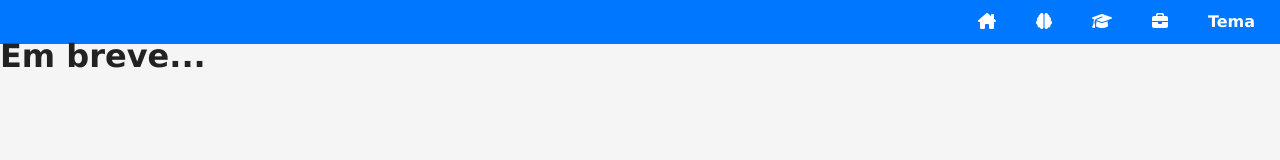
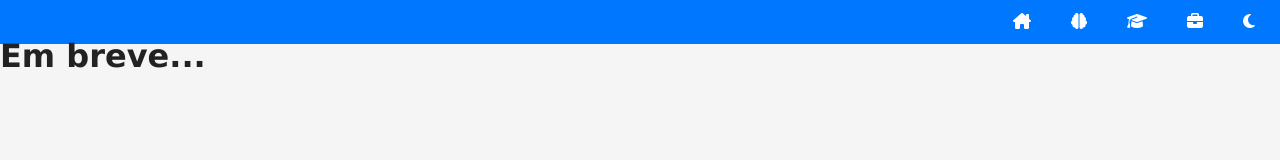
Before and after one commit to LucasMB21/projeto-portfolio, a plain HTML site: page index.html in a window 1280 px wide. Drawn offline with Linux system fonts and the light colour scheme.

Commit message:
update index.html

```diff
--- a/index.html
+++ b/index.html
@@ -16,7 +16,7 @@
                 <li><a href="#"><i class="fa-solid fa-brain"></i></a></li>
                 <li><a href="#"><i class="fa-solid fa-graduation-cap"></i></a></li>
                 <li><a href="#"><i class="fa-solid fa-briefcase"></i></a></li>
-                <li><a href="#">Tema</a></li>
+                <li><a href="#"><i class="fa-solid fa-moon"></i></a></li>
             </ul>
         </nav>
     </header>
```
